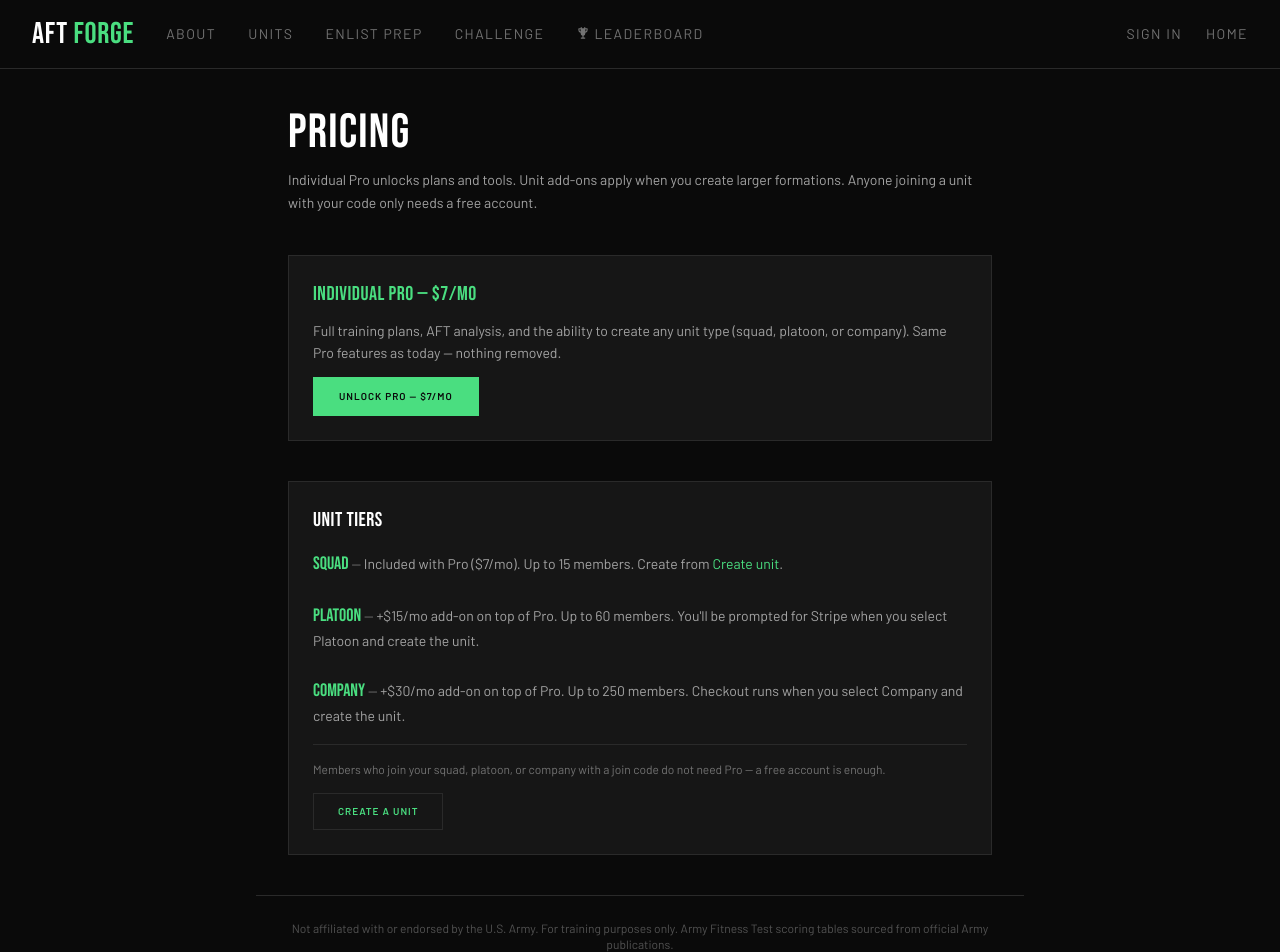
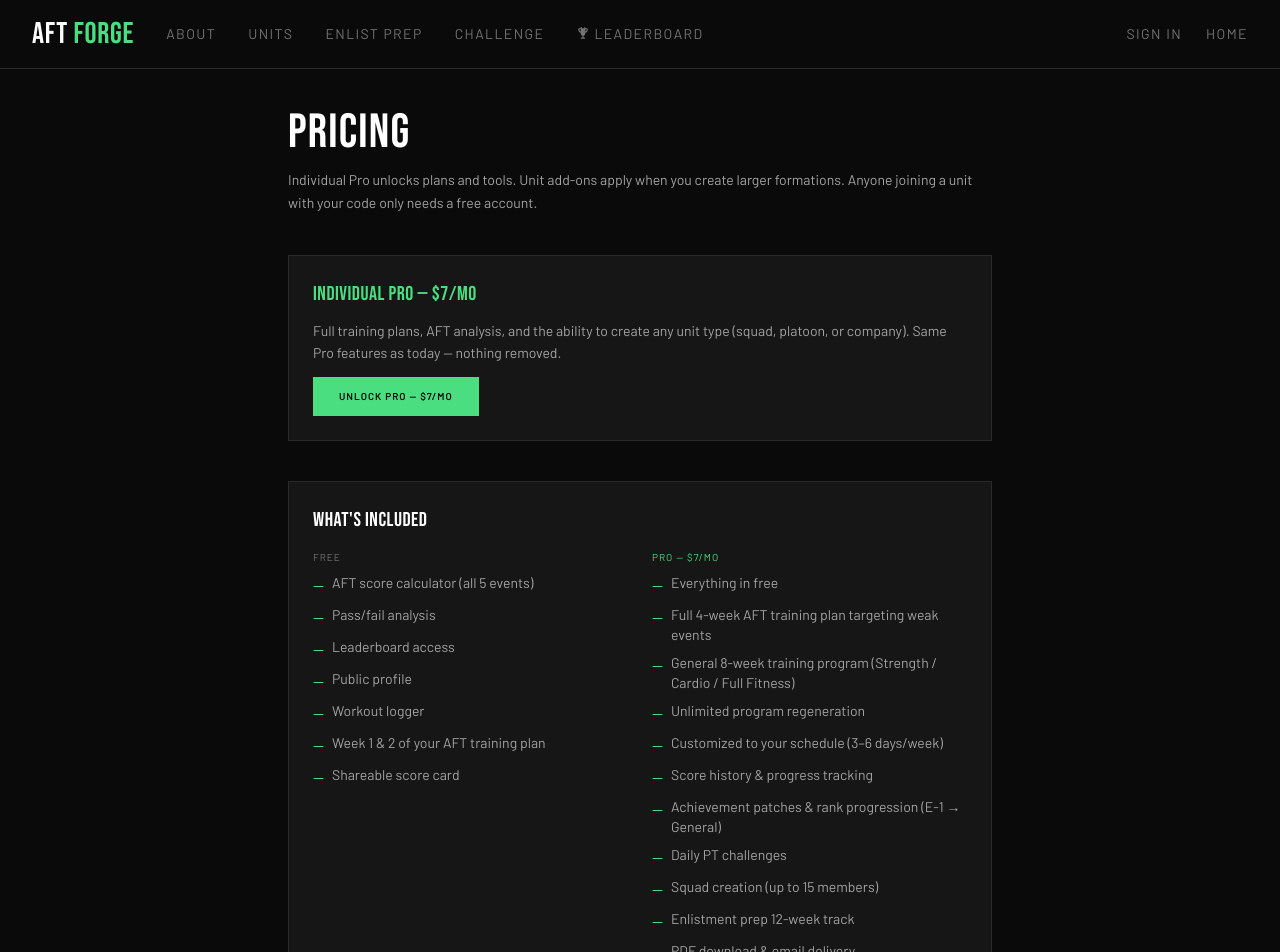
Before and after one commit to rep3protocol/traintopass, a Next.js app: page /pricing in a window 1280 px wide. Shown: the top 952 px of the page. Built offline with nearby package versions, Linux system fonts and the light colour scheme; no server answers.

Commit message:
feat: update pricing and feature lists on homepage and pricing page

```diff
--- a/app/page.tsx
+++ b/app/page.tsx
@@ -89,10 +89,12 @@ export default function Home() {
               </h3>
               <ul className="space-y-2 text-sm text-neutral-400 leading-relaxed list-none">
                 {[
-                  "AFT score calculator",
+                  "AFT score calculator (all 5 events)",
                   "Pass/fail analysis",
-                  "Week 1 & 2 of your training plan",
-                  "SDC no-equipment alternatives",
+                  "Leaderboard access",
+                  "Public profile",
+                  "Workout logger",
+                  "Week 1 & 2 of your AFT training plan",
                   "Shareable score card",
                 ].map((item) => (
                   <li key={item} className="flex gap-2">
@@ -109,14 +111,17 @@ export default function Home() {
               <ul className="space-y-2 text-sm text-neutral-300 leading-relaxed list-none">
                 {[
                   "Everything in free",
-                  "Full 4-week training plan",
+                  "Full 4-week AFT training plan targeting weak events",
                   "General 8-week training program (Strength / Cardio / Full Fitness)",
                   "Unlimited program regeneration",
-                  "Customized to your training schedule (3–6 days/week)",
+                  "Customized to your schedule (3–6 days/week)",
+                  "Score history & progress tracking",
+                  "Achievement patches & rank progression (E-1 → General)",
+                  "Daily PT challenges",
+                  "Squad creation (up to 15 members)",
+                  "Enlistment prep 12-week track",
                   "PDF download & email delivery",
-                  "Unlimited retakes",
                   "Event deep-dives for weak events",
-                  "Progress tracker",
                 ].map((item) => (
                   <li key={item} className="flex gap-2">
                     <span className="text-forge-accent shrink-0">—</span>
@@ -126,6 +131,49 @@ export default function Home() {
               </ul>
             </div>
           </div>
+          <h2 className="font-heading text-3xl sm:text-4xl text-white tracking-wide text-center mt-20">
+            UNIT ADD-ONS
+          </h2>
+          <div className="grid grid-cols-1 sm:grid-cols-3 gap-6 mt-10 w-full max-w-4xl">
+            <div className="border border-forge-border bg-forge-panel p-6 sm:p-8 flex flex-col gap-3">
+              <p className="text-[10px] font-semibold uppercase tracking-widest text-neutral-500">
+                INCLUDED WITH PRO
+              </p>
+              <h3 className="font-heading text-2xl text-forge-accent tracking-wide">
+                Squad
+              </h3>
+              <p className="text-sm text-neutral-400 leading-relaxed">
+                Up to 15 members. Create and manage a squad with leaderboard and
+                unit view.
+              </p>
+            </div>
+            <div className="border border-forge-border bg-forge-panel p-6 sm:p-8 flex flex-col gap-3">
+              <p className="text-[10px] font-semibold uppercase tracking-widest text-forge-accent">
+                +$15/MO ADD-ON
+              </p>
+              <h3 className="font-heading text-2xl text-white tracking-wide">
+                Platoon
+              </h3>
+              <p className="text-sm text-neutral-400 leading-relaxed">
+                Up to 60 members. Platoon leaderboard and unit readiness view.
+              </p>
+            </div>
+            <div className="border border-forge-border bg-forge-panel p-6 sm:p-8 flex flex-col gap-3">
+              <p className="text-[10px] font-semibold uppercase tracking-widest text-forge-accent">
+                +$30/MO ADD-ON
+              </p>
+              <h3 className="font-heading text-2xl text-white tracking-wide">
+                Company
+              </h3>
+              <p className="text-sm text-neutral-400 leading-relaxed">
+                Up to 250 members. Commander Snapshot Dashboard, Event Heatmap,
+                At-Risk Roster, and automated risk detection.
+              </p>
+            </div>
+          </div>
+          <p className="text-xs text-neutral-500 mt-4 text-center">
+            Members joining your unit only need a free account.
+          </p>
         </section>
 
         <section className="mt-20 w-full max-w-5xl text-left">
--- a/app/pricing/page.tsx
+++ b/app/pricing/page.tsx
@@ -68,6 +68,61 @@ export default function PricingPage() {
 
         <section className="border border-forge-border bg-forge-panel p-6 space-y-4">
           <h2 className="font-heading text-xl text-white tracking-wide">
+            What&apos;s included
+          </h2>
+          <div className="grid grid-cols-1 sm:grid-cols-2 gap-6">
+            <div>
+              <p className="text-[10px] uppercase tracking-widest text-neutral-500 mb-2">
+                FREE
+              </p>
+              <ul className="space-y-2 list-none">
+                {[
+                  "AFT score calculator (all 5 events)",
+                  "Pass/fail analysis",
+                  "Leaderboard access",
+                  "Public profile",
+                  "Workout logger",
+                  "Week 1 & 2 of your AFT training plan",
+                  "Shareable score card",
+                ].map((item) => (
+                  <li key={item} className="flex gap-2">
+                    <span className="text-forge-accent shrink-0">—</span>
+                    <span className="text-sm text-neutral-400">{item}</span>
+                  </li>
+                ))}
+              </ul>
+            </div>
+            <div>
+              <p className="text-[10px] uppercase tracking-widest text-forge-accent mb-2">
+                PRO — $7/MO
+              </p>
+              <ul className="space-y-2 list-none">
+                {[
+                  "Everything in free",
+                  "Full 4-week AFT training plan targeting weak events",
+                  "General 8-week training program (Strength / Cardio / Full Fitness)",
+                  "Unlimited program regeneration",
+                  "Customized to your schedule (3–6 days/week)",
+                  "Score history & progress tracking",
+                  "Achievement patches & rank progression (E-1 → General)",
+                  "Daily PT challenges",
+                  "Squad creation (up to 15 members)",
+                  "Enlistment prep 12-week track",
+                  "PDF download & email delivery",
+                  "Event deep-dives for weak events",
+                ].map((item) => (
+                  <li key={item} className="flex gap-2">
+                    <span className="text-forge-accent shrink-0">—</span>
+                    <span className="text-sm text-neutral-400">{item}</span>
+                  </li>
+                ))}
+              </ul>
+            </div>
+          </div>
+        </section>
+
+        <section className="border border-forge-border bg-forge-panel p-6 space-y-4">
+          <h2 className="font-heading text-xl text-white tracking-wide">
             Unit tiers
           </h2>
           <ul className="space-y-6 text-sm text-neutral-400 leading-relaxed">
@@ -76,32 +131,29 @@ export default function PricingPage() {
                 Squad
               </span>
               <span className="text-neutral-500"> — </span>
-              Included with Pro ($7/mo). Up to 15 members. Create from{" "}
-              <Link href="/groups/create" className="text-forge-accent hover:underline">
-                Create unit
-              </Link>
-              .
+              Included with Pro ($7/mo). Up to 15 members.
             </li>
             <li>
               <span className="text-forge-accent font-heading text-lg">
                 Platoon
               </span>
               <span className="text-neutral-500"> — </span>
-              +$15/mo add-on on top of Pro. Up to 60 members. You&apos;ll be
-              prompted for Stripe when you select Platoon and create the unit.
+              +$15/mo add-on (total $22/mo with Pro). Up to 60 members. Includes
+              platoon leaderboard and unit readiness view.
             </li>
             <li>
               <span className="text-forge-accent font-heading text-lg">
                 Company
               </span>
               <span className="text-neutral-500"> — </span>
-              +$30/mo add-on on top of Pro. Up to 250 members. Checkout runs when
-              you select Company and create the unit.
+              +$30/mo add-on (total $37/mo with Pro). Up to 250 members. Includes
+              Commander Snapshot Dashboard, Event Performance Heatmap, At-Risk
+              Roster with action buttons, and automated risk detection.
             </li>
           </ul>
           <p className="text-xs text-neutral-500 border-t border-forge-border pt-4">
-            Members who join your squad, platoon, or company with a join code do
-            not need Pro — a free account is enough.
+            Add-ons are billed separately on top of your Pro subscription.
+            Members joining your unit only need a free account.
           </p>
           <Link
             href="/groups/create"
```
